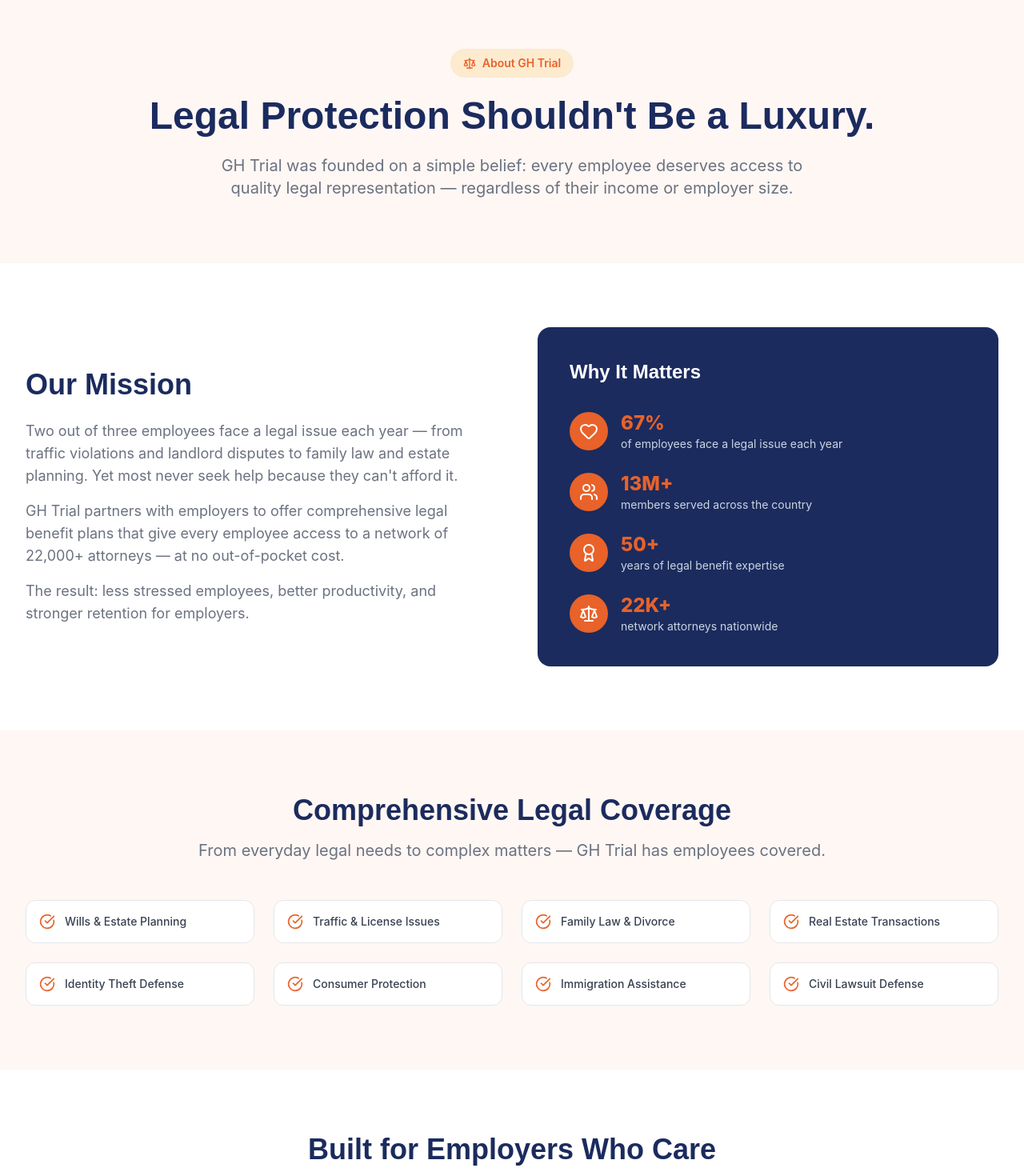
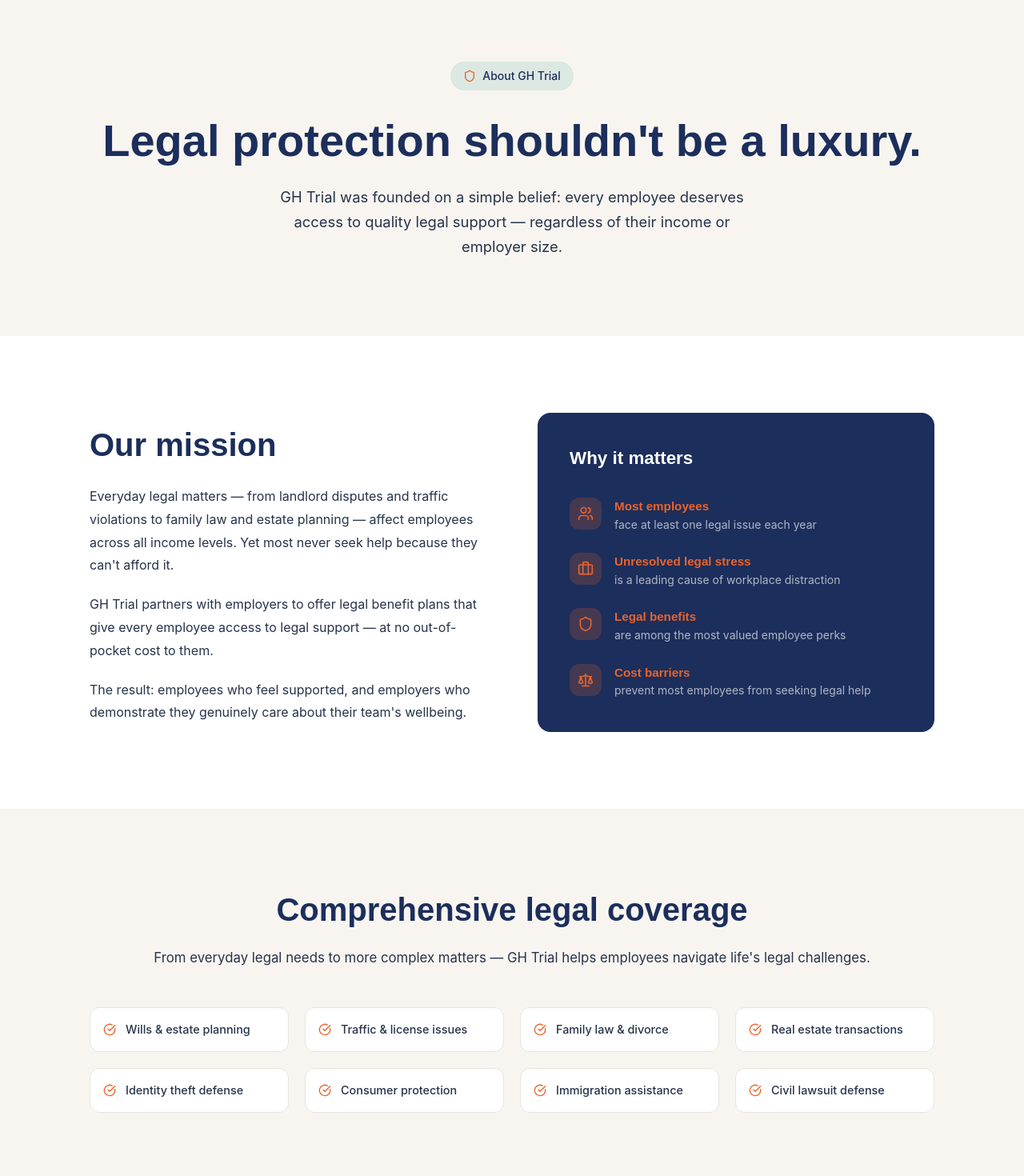
Before and after one commit to Textingman/bume-ghtrial, a Next.js app: page /about in a window 1280 px wide. Shown: the part 100-1570 px from the top of the page at 80% size. Built offline with nearby package versions, Linux system fonts and the light colour scheme.

Commit message:
brand: about page redesign per GH Trial brand guidelines

```diff
--- a/app/about/page.tsx
+++ b/app/about/page.tsx
@@ -1,61 +1,65 @@
 import Link from 'next/link';
-import { Scale, Shield, Users, Award, CheckCircle, Heart } from 'lucide-react';
+import { Shield, Users, CheckCircle, Scale, Heart, Home, FileText, Briefcase } from 'lucide-react';
 import Navbar from '../components/Navbar';
 import Footer from '../components/Footer';
 
 export default function AboutPage() {
   return (
-    <div className="min-h-screen bg-white">
+    <div className="min-h-screen" style={{ backgroundColor: '#F8F5F1', fontFamily: 'Inter, sans-serif' }}>
       <Navbar />
 
       {/* Hero */}
-      <section className="py-20" style={{ backgroundColor: '#FFF7F4' }}>
-        <div className="max-w-7xl mx-auto px-4 sm:px-6 lg:px-8 text-center">
-          <div className="inline-flex items-center gap-2 px-4 py-2 rounded-full text-sm font-semibold mb-6" style={{ backgroundColor: '#FDEBD0', color: '#E8622A' }}>
-            <Scale className="w-4 h-4" />
+      <section className="py-24" style={{ backgroundColor: '#F8F5F1' }}>
+        <div className="max-w-6xl mx-auto px-6 lg:px-12 text-center">
+          <div className="inline-flex items-center gap-2 px-4 py-2 rounded-full text-sm font-medium mb-8" style={{ backgroundColor: '#DCE8E2', color: '#1C2E5B' }}>
+            <Shield className="w-4 h-4" style={{ color: '#E9632B' }} />
             About GH Trial
           </div>
-          <h1 className="text-5xl font-extrabold mb-6" style={{ color: '#1B2B5E' }}>
-            Legal Protection Shouldn't Be a Luxury.
+          <h1 style={{ fontFamily: 'Manrope, sans-serif', fontWeight: 800, fontSize: 'clamp(2.25rem, 5vw, 3.5rem)', color: '#1C2E5B', lineHeight: 1.1, marginBottom: '1.5rem' }}>
+            Legal protection shouldn&apos;t be a luxury.
           </h1>
-          <p className="text-xl max-w-3xl mx-auto" style={{ color: '#6B7280' }}>
-            GH Trial was founded on a simple belief: every employee deserves access to quality legal representation — regardless of their income or employer size.
+          <p style={{ fontSize: '1.15rem', color: '#26334A', maxWidth: '600px', margin: '0 auto', lineHeight: 1.7 }}>
+            GH Trial was founded on a simple belief: every employee deserves access to quality legal support — regardless of their income or employer size.
           </p>
         </div>
       </section>
 
       {/* Mission */}
-      <section className="py-20 bg-white">
-        <div className="max-w-7xl mx-auto px-4 sm:px-6 lg:px-8">
+      <section className="py-24" style={{ backgroundColor: '#FFFFFF' }}>
+        <div className="max-w-6xl mx-auto px-6 lg:px-12">
           <div className="grid lg:grid-cols-2 gap-16 items-center">
             <div>
-              <h2 className="text-4xl font-bold mb-6" style={{ color: '#1B2B5E' }}>Our Mission</h2>
-              <p className="text-lg mb-4" style={{ color: '#6B7280' }}>
-                Two out of three employees face a legal issue each year — from traffic violations and landlord disputes to family law and estate planning. Yet most never seek help because they can't afford it.
+              <h2 style={{ fontFamily: 'Manrope, sans-serif', fontWeight: 700, fontSize: 'clamp(1.75rem, 3.5vw, 2.5rem)', color: '#1C2E5B', marginBottom: '1.25rem' }}>
+                Our mission
+              </h2>
+              <p style={{ fontSize: '1rem', color: '#26334A', lineHeight: 1.8, marginBottom: '1.25rem' }}>
+                Everyday legal matters — from landlord disputes and traffic violations to family law and estate planning — affect employees across all income levels. Yet most never seek help because they can&apos;t afford it.
               </p>
-              <p className="text-lg mb-4" style={{ color: '#6B7280' }}>
-                GH Trial partners with employers to offer comprehensive legal benefit plans that give every employee access to a network of 22,000+ attorneys — at no out-of-pocket cost.
+              <p style={{ fontSize: '1rem', color: '#26334A', lineHeight: 1.8, marginBottom: '1.25rem' }}>
+                GH Trial partners with employers to offer legal benefit plans that give every employee access to legal support — at no out-of-pocket cost to them.
               </p>
-              <p className="text-lg" style={{ color: '#6B7280' }}>
-                The result: less stressed employees, better productivity, and stronger retention for employers.
+              <p style={{ fontSize: '1rem', color: '#26334A', lineHeight: 1.8 }}>
+                The result: employees who feel supported, and employers who demonstrate they genuinely care about their team&apos;s wellbeing.
               </p>
             </div>
-            <div className="rounded-2xl p-10" style={{ backgroundColor: '#1B2B5E' }}>
-              <h3 className="text-2xl font-bold text-white mb-8">Why It Matters</h3>
+            <div className="rounded-2xl p-10" style={{ backgroundColor: '#1C2E5B' }}>
+              <h3 style={{ fontFamily: 'Manrope, sans-serif', fontWeight: 700, fontSize: '1.4rem', color: 'white', marginBottom: '2rem' }}>
+                Why it matters
+              </h3>
               <div className="space-y-6">
                 {[
-                  { icon: Heart, stat: '67%', label: 'of employees face a legal issue each year' },
-                  { icon: Users, stat: '13M+', label: 'members served across the country' },
-                  { icon: Award, stat: '50+', label: 'years of legal benefit expertise' },
-                  { icon: Scale, stat: '22K+', label: 'network attorneys nationwide' },
+                  { icon: Users, stat: 'Most employees', label: 'face at least one legal issue each year' },
+                  { icon: Briefcase, stat: 'Unresolved legal stress', label: 'is a leading cause of workplace distraction' },
+                  { icon: Shield, stat: 'Legal benefits', label: 'are among the most valued employee perks' },
+                  { icon: Scale, stat: 'Cost barriers', label: 'prevent most employees from seeking legal help' },
                 ].map((item) => (
-                  <div key={item.label} className="flex items-center gap-4">
-                    <div className="w-12 h-12 rounded-full flex items-center justify-center flex-shrink-0" style={{ backgroundColor: '#E8622A' }}>
-                      <item.icon className="w-6 h-6 text-white" />
+                  <div key={item.label} className="flex items-start gap-4">
+                    <div className="w-10 h-10 rounded-xl flex items-center justify-center flex-shrink-0" style={{ backgroundColor: 'rgba(233,99,43,0.2)' }}>
+                      <item.icon className="w-5 h-5" style={{ color: '#E9632B' }} />
                     </div>
                     <div>
-                      <p className="text-2xl font-extrabold" style={{ color: '#E8622A' }}>{item.stat}</p>
-                      <p className="text-sm" style={{ color: '#CBD5E1' }}>{item.label}</p>
+                      <p style={{ fontFamily: 'Manrope, sans-serif', fontWeight: 700, fontSize: '0.95rem', color: '#E9632B' }}>{item.stat}</p>
+                      <p style={{ fontSize: '0.875rem', color: 'rgba(255,255,255,0.65)', lineHeight: 1.6 }}>{item.label}</p>
                     </div>
                   </div>
                 ))}
@@ -65,20 +69,29 @@
         </div>
       </section>
 
-      {/* What We Cover */}
-      <section className="py-20" style={{ backgroundColor: '#FFF7F4' }}>
-        <div className="max-w-7xl mx-auto px-4 sm:px-6 lg:px-8">
-          <h2 className="text-4xl font-bold text-center mb-4" style={{ color: '#1B2B5E' }}>Comprehensive Legal Coverage</h2>
-          <p className="text-xl text-center mb-12" style={{ color: '#6B7280' }}>From everyday legal needs to complex matters — GH Trial has employees covered.</p>
-          <div className="grid md:grid-cols-2 lg:grid-cols-4 gap-6">
+      {/* Coverage */}
+      <section className="py-24" style={{ backgroundColor: '#F8F5F1' }}>
+        <div className="max-w-6xl mx-auto px-6 lg:px-12">
+          <h2 style={{ fontFamily: 'Manrope, sans-serif', fontWeight: 700, fontSize: 'clamp(1.75rem, 3.5vw, 2.5rem)', color: '#1C2E5B', marginBottom: '1rem', textAlign: 'center' }}>
+            Comprehensive legal coverage
+          </h2>
+          <p style={{ fontSize: '1.05rem', color: '#26334A', textAlign: 'center', marginBottom: '3rem', lineHeight: 1.7 }}>
+            From everyday legal needs to more complex matters — GH Trial helps employees navigate life&apos;s legal challenges.
+          </p>
+          <div className="grid sm:grid-cols-2 lg:grid-cols-4 gap-5">
             {[
-              'Wills & Estate Planning', 'Traffic & License Issues', 'Family Law & Divorce',
-              'Real Estate Transactions', 'Identity Theft Defense', 'Consumer Protection',
-              'Immigration Assistance', 'Civil Lawsuit Defense',
+              'Wills & estate planning',
+              'Traffic & license issues',
+              'Family law & divorce',
+              'Real estate transactions',
+              'Identity theft defense',
+              'Consumer protection',
+              'Immigration assistance',
+              'Civil lawsuit defense',
             ].map((item) => (
-              <div key={item} className="flex items-center gap-3 p-4 bg-white rounded-xl border" style={{ borderColor: '#E5E7EB' }}>
-                <CheckCircle className="w-5 h-5 flex-shrink-0" style={{ color: '#E8622A' }} />
-                <span className="font-medium text-sm" style={{ color: '#374151' }}>{item}</span>
+              <div key={item} className="flex items-center gap-3 p-4 bg-white rounded-xl border" style={{ borderColor: '#E8E4DF' }}>
+                <CheckCircle className="w-4 h-4 flex-shrink-0" style={{ color: '#E9632B' }} />
+                <span style={{ fontSize: '0.9rem', fontWeight: 500, color: '#26334A' }}>{item}</span>
               </div>
             ))}
           </div>
@@ -86,13 +99,19 @@
       </section>
 
       {/* For Employers */}
-      <section className="py-20 bg-white">
-        <div className="max-w-7xl mx-auto px-4 sm:px-6 lg:px-8 text-center">
-          <h2 className="text-4xl font-bold mb-6" style={{ color: '#1B2B5E' }}>Built for Employers Who Care</h2>
-          <p className="text-xl max-w-3xl mx-auto mb-10" style={{ color: '#6B7280' }}>
-            GH Trial is a voluntary employee benefit — simple to administer, zero cost to the employer, and loved by employees. Add it to your benefits package in days, not months.
+      <section className="py-24" style={{ backgroundColor: '#FFFFFF' }}>
+        <div className="max-w-4xl mx-auto px-6 lg:px-12 text-center">
+          <h2 style={{ fontFamily: 'Manrope, sans-serif', fontWeight: 700, fontSize: 'clamp(1.75rem, 3.5vw, 2.5rem)', color: '#1C2E5B', marginBottom: '1.25rem' }}>
+            Built for employers who care
+          </h2>
+          <p style={{ fontSize: '1.05rem', color: '#26334A', lineHeight: 1.7, marginBottom: '2.5rem' }}>
+            GH Trial is a voluntary employee benefit — simple to administer, and meaningful to employees. Add it to your benefits package and give your team the protection they deserve.
           </p>
-          <Link href="/signup" className="inline-block text-white font-bold px-10 py-4 rounded-xl text-lg transition-opacity hover:opacity-90" style={{ backgroundColor: '#E8622A' }}>
+          <Link
+            href="/signup"
+            className="inline-block px-8 py-4 rounded-xl font-semibold text-white text-lg transition-opacity hover:opacity-90"
+            style={{ backgroundColor: '#E9632B', fontFamily: 'Inter, sans-serif' }}
+          >
             Request a Proposal
           </Link>
         </div>
```
